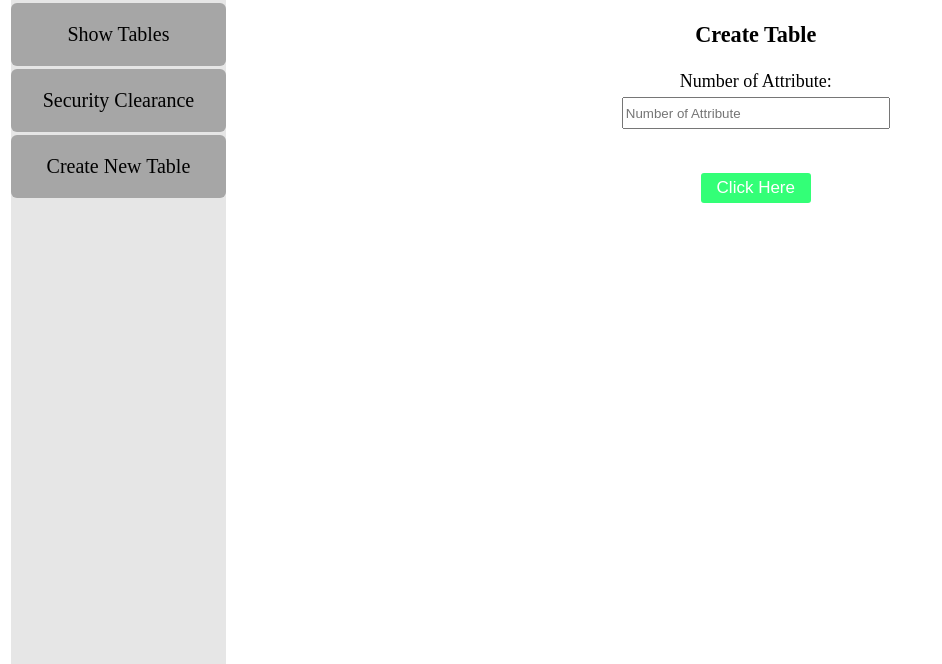
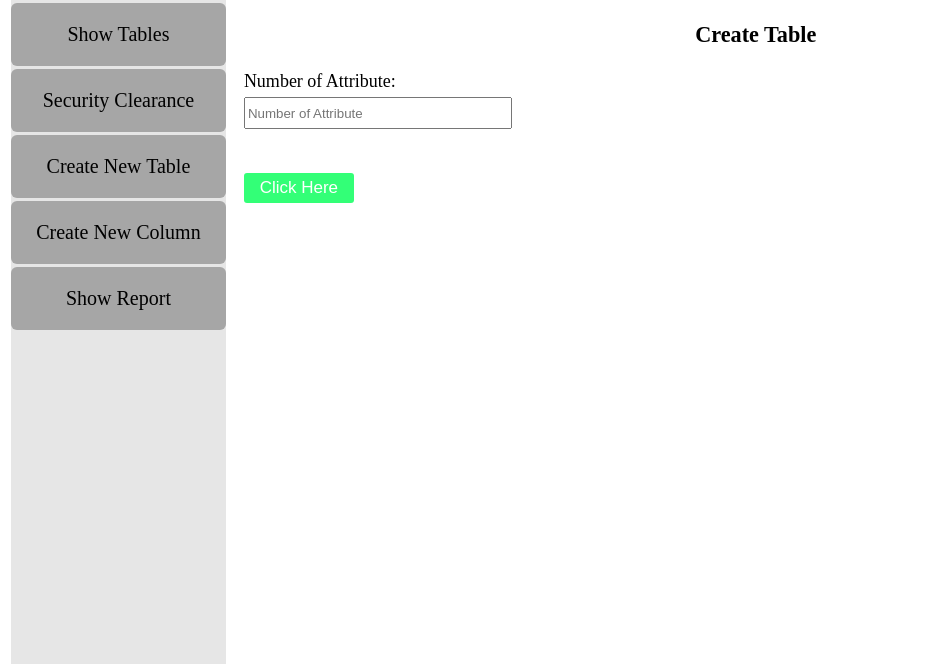
Before and after one commit to SamiraAfrin/criminal-database, a Flask app: page /Attr in a window 1280 px wide; the page is wider, and only the part inside the window is pictured. Shown: the part 150-814 px from the top of that part, without its empty margins (0-942 px from the left). Run offline with Flask 2, Linux system fonts and the light colour scheme; parts of the project's set-up code (start-up, migrations or seed data) failed here and were passed over.

Commit message:
minor changes in html pages and add "ShowReport" function

```diff
--- a/application.py
+++ b/application.py
@@ -300,10 +300,17 @@ def AddColumn():
                 add_column =DDL(stmt)
                 engine.execute(add_column)
                 flash("Column Added.", 'success')
-
         else:
             flash("Table Doesnot Exist. Try Again", 'danger')
         return render_template('admin_addcolumn.html')
+
+@app.route ('/ShowReport', methods=['GET','POST'])
+def ShowReport():
+    #p=current_user.get_id()
+    p = "nil_roy"
+    stmt='Select c.Case_No,i.Officer_id  AS Investigated_By , co.Criminal_id,cr.Name AS Criminal_Name,c.Crime_date,c.End_date,c.Address,c.Clearance from  police_officers po, investigate_by i ,crime c, criminal cr, Committed_by co where c.Case_No = co.Case_No AND cr.Criminal_id = co.Criminal_id AND i.Case_No = co.Case_No AND po.Clearance >=c.Clearance AND po.username = "'+p+'"'
+    crims = db.session.execute(stmt).fetchall()
+    return render_template('admin_any_table.html',c=2)
 
 
 
--- a/templates/admin_addcolumn.html
+++ b/templates/admin_addcolumn.html
@@ -21,6 +21,8 @@
   <a href='{{url_for('Table')}}'> Show Tables</a>
   <a href='{{ url_for('validate') }}'>Security Clearance</a>
   <a href='{{ url_for('Attr') }}'>Create New Table</a>
+  <a href='{{ url_for('AddColumn') }}'>Create New Column</a>
+  <a href='{{ url_for('ShowReport') }}'>Show Report</a>
 </center>
 </div>
 <div id=info>
--- a/templates/admin_any_table.html
+++ b/templates/admin_any_table.html
@@ -21,6 +21,8 @@
   <a href='{{url_for('Table')}}'> Show Tables</a>
   <a href='{{ url_for('validate') }}'>Security Clearance</a>
   <a href='{{ url_for('Attr') }}'>Create New Table</a>
+  <a href='{{ url_for('AddColumn') }}'>Create New Column</a>
+  <a href='{{ url_for('ShowReport') }}'>Show Report</a>
 
 </center>
 </div>
--- a/templates/admin_create_table.html
+++ b/templates/admin_create_table.html
@@ -22,6 +22,8 @@
     <a href='{{url_for('Table')}}'> Show Tables</a>
     <a href='{{ url_for('validate') }}'>Security Clearance</a>
     <a href='{{ url_for('Attr') }}'>Create New Table</a>
+    <a href='{{ url_for('AddColumn') }}'>Create New Column</a>
+    <a href='{{ url_for('ShowReport') }}'>Show Report</a>
 	</center>
   </div>
   <div id=info>
@@ -59,14 +61,12 @@
                 </form>
                 {% else %}
                     <form action="{{ url_for('CreateTable') }}", method="POST">
-                    <center>{{ displayField(form.Attr,'Number of Attribute',autocomplete='off') }}</center>
-        			<center>{{ form.submit_button }}</center><br>
+                        {{ displayField(form.Attr,'Number of Attribute',autocomplete='off') }}
+            			{{ form.submit_button }}
+                        <br>
             			{{ form.csrf_token }}
                     </form>
-
                 {% endif%}
-
-
   </div>
 </div>
 {% endblock %}
--- a/templates/admin_security_clearance.html
+++ b/templates/admin_security_clearance.html
@@ -21,6 +21,8 @@
   <a href='{{url_for('Table')}}'> Show Tables</a>
   <a href='{{ url_for('validate') }}'>Security Clearance</a>
   <a href='{{ url_for('Attr') }}'>Create New Table</a>
+  <a href='{{ url_for('AddColumn') }}'>Create New Column</a>
+  <a href='{{ url_for('ShowReport') }}'>Show Report</a>
 
 
 </center>
```
Lines whose indentation alone changed are shown as unchanged.
